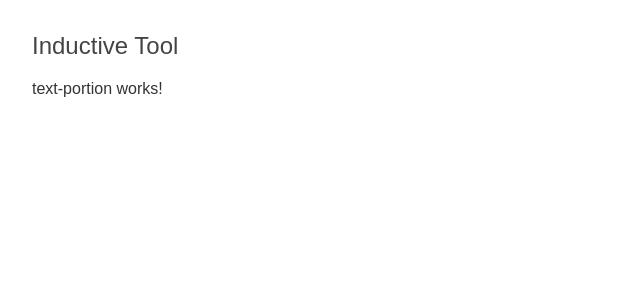
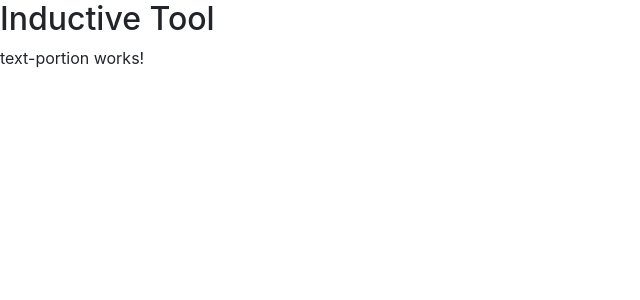
Before and after one commit to debosotnas/inductivetool, an Angular app: page / in a window 1280 px wide. Shown: the top 300 px of the page, without its empty margins (0-640 px from the left). Built offline with nearby package versions, Linux system fonts and the light colour scheme.

Commit message:
add bootstrap

```diff
--- a/package.json
+++ b/package.json
@@ -19,6 +19,8 @@
     "@angular/platform-browser": "~8.2.4",
     "@angular/platform-browser-dynamic": "~8.2.4",
     "@angular/router": "~8.2.4",
+    "@ng-bootstrap/ng-bootstrap": "^5.1.1",
+    "bootstrap": "^4.3.1",
     "rxjs": "~6.4.0",
     "tslib": "^1.10.0",
     "zone.js": "~0.9.1"
--- a/src/app/app.module.ts
+++ b/src/app/app.module.ts
@@ -4,6 +4,7 @@
 import { AppRoutingModule } from './app-routing.module';
 import { AppComponent } from './app.component';
 import { TextPortionComponent } from './text-portion/text-portion.component';
+import { NgbModule } from '@ng-bootstrap/ng-bootstrap';
 
 @NgModule({
   declarations: [
@@ -12,7 +13,8 @@
   ],
   imports: [
     BrowserModule,
-    AppRoutingModule
+    AppRoutingModule,
+    NgbModule
   ],
   providers: [],
   bootstrap: [AppComponent]
--- a/src/styles.sass
+++ b/src/styles.sass
@@ -1,19 +1,21 @@
-h1
-  color: #369
-  font-family: Arial, Helvetica, sans-serif
-  font-size: 250%
+@import '~bootstrap/dist/css/bootstrap.min.css'
 
-h2, h3
-  color: #444
-  font-family: Arial, Helvetica, sans-serif
-  font-weight: lighter
+// h1
+//   color: #369
+//   font-family: Arial, Helvetica, sans-serif
+//   font-size: 250%
 
-body
-  margin: 2em
+// h2, h3
+//   color: #444
+//   font-family: Arial, Helvetica, sans-serif
+//   font-weight: lighter
 
-body, input[type="text"], button
-  color: #333
-  font-family: Cambria, Georgia
+// body
+//   margin: 2em
 
-*
-  font-family: Arial, Helvetica, sans-serif
+// body, input[type="text"], button
+//   color: #333
+//   font-family: Cambria, Georgia
+
+// *
+//   font-family: Arial, Helvetica, sans-serif
```
Also changed, not shown: 2 other files (tests, documents, lock files or other folders).
